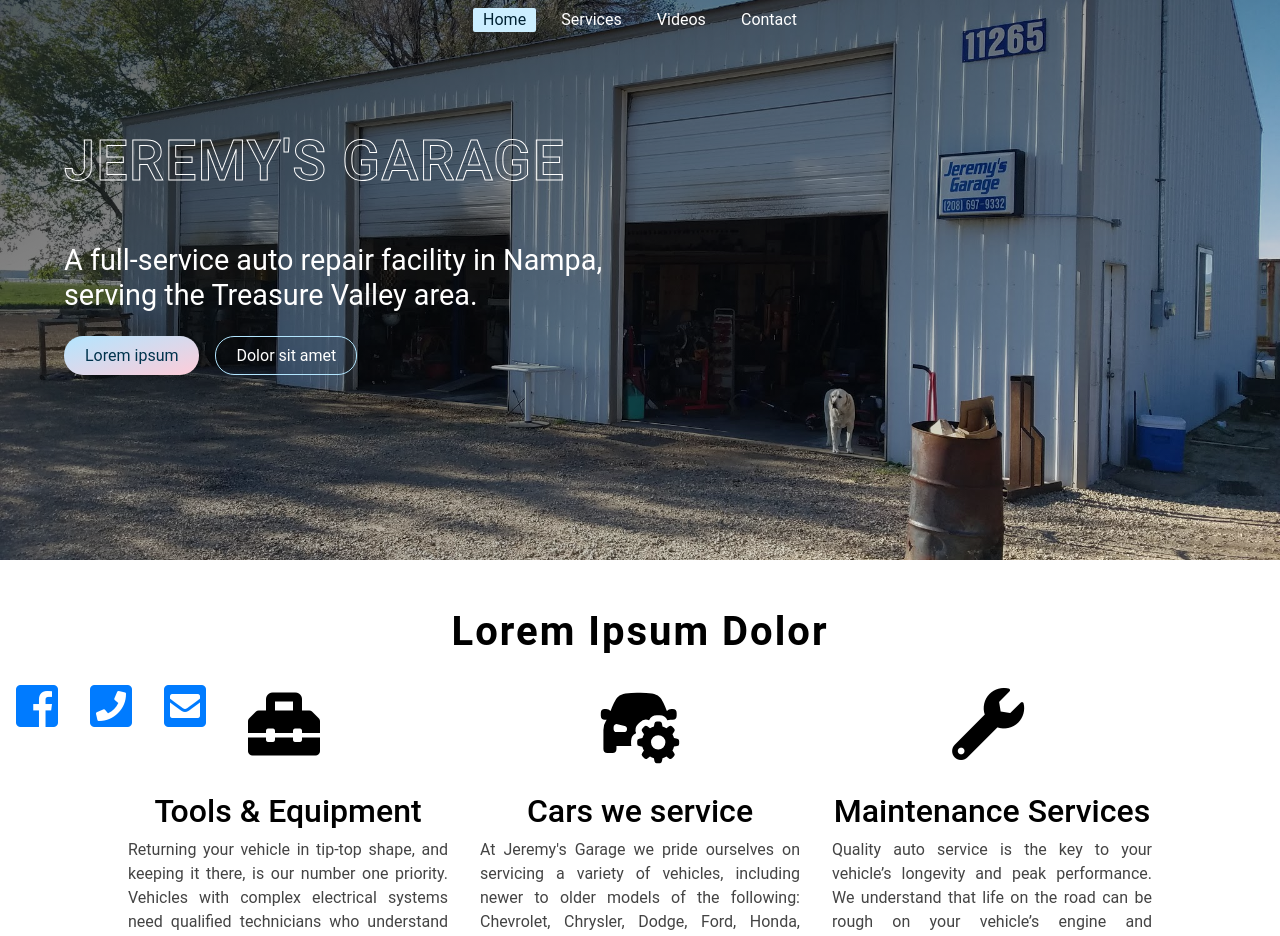
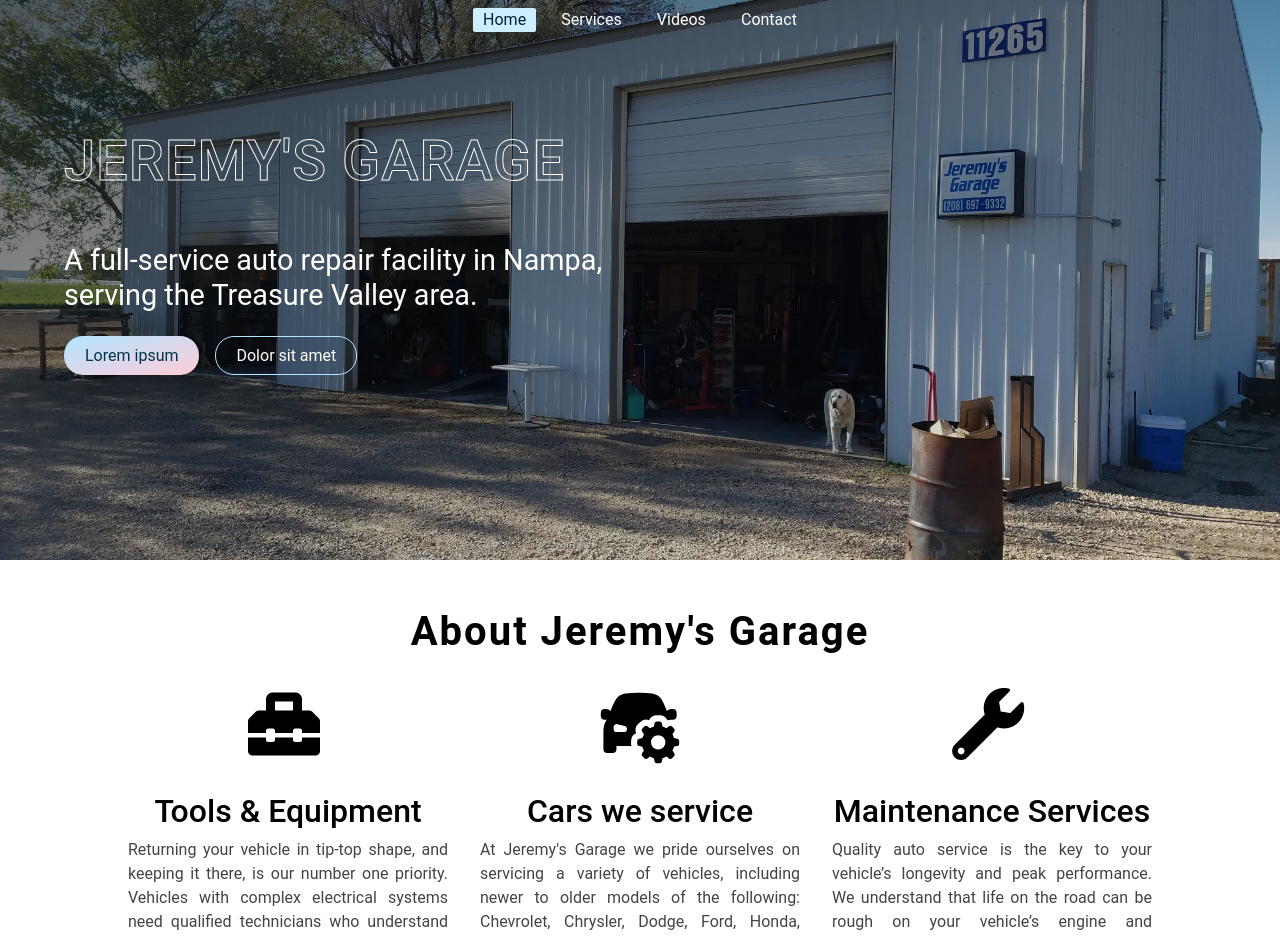
Before and after one commit to rhianonkilzer/jeremysgarage, a Vue app: page /#/ in a window 1280 px wide. Shown: the top 936 px of the page. Built offline with nearby package versions, Linux system fonts and the light colour scheme.

Commit message:
edits
Co-authored-by: Christopher Brown <19195374+ChrisBrownie55@users.noreply.github.com>

```diff
--- a/src/App.vue
+++ b/src/App.vue
@@ -7,12 +7,13 @@
       <router-link to="/contact">Contact</router-link>
     </nav>
     <router-view />
-    <footer class="page-footer">
-      <a class="icon" href=""><i class="fab fa-facebook-square"></i></a>
-      <a class="icon" href=""><i class="fas fa-phone-square"></i></a>
-      <a class="icon" href=""><i class="fas fa-envelope-square"></i></a>
-
-    </footer>
+    <div style="position: relative; margin-top: auto;">
+      <footer class="page-footer">
+        <a class="icon" href=""><i class="fab fa-facebook-square"></i></a>
+        <a class="icon" href=""><i class="fas fa-phone-square"></i></a>
+        <a class="icon" href=""><i class="fas fa-envelope-square"></i></a>
+      </footer>
+    </div>
   </main>
 </template>
 
@@ -140,11 +141,12 @@
 
   #app {
     min-height: calc(100vh - 8rem);
+    padding-bottom: 8rem;
   }
 
   .page-footer {
     position: absolute;
-    bottom: 0;
+    top: 0;
 
     height: 8rem;
     margin-top: auto;
--- a/src/views/Home.vue
+++ b/src/views/Home.vue
@@ -2,7 +2,6 @@
   <div class="home">
     <header class="hero">
       <div class='hero-content'>
-        <!-- <img class="title" src="../assets/Jeremy's Garage1.png" /> -->
         <h1 class='title'>Jeremy's Garage</h1>
         <h2 class='subtitle'>A full-service auto repair facility in Nampa, serving the Treasure Valley area.</h2>
         <button class='action filled cta'>Lorem ipsum</button>
@@ -12,7 +11,7 @@
 
     <!-- Fake Content below -->
     <section>
-      <h1>Lorem Ipsum Dolor</h1>
+      <h1>About Jeremy's Garage</h1>
       <article>
         <i class="fas fa-toolbox icon"></i>
         <h2>Tools & Equipment</h2>
@@ -30,8 +29,7 @@
         <p>
           At Jeremy's Garage we pride ourselves on servicing a variety of vehicles, including newer to older models of
           the following:
-          Chevrolet, Chrysler, Dodge, Ford, Honda, Land
-          Rover, Lexus, Mazda, Nissan, Subaru, and Toyota.
+          Chevrolet, Chrysler, Dodge, Ford, Honda, Lexus, Mazda, Nissan, Subaru, and Toyota.
         </p>
       </article>
       <article>
```
